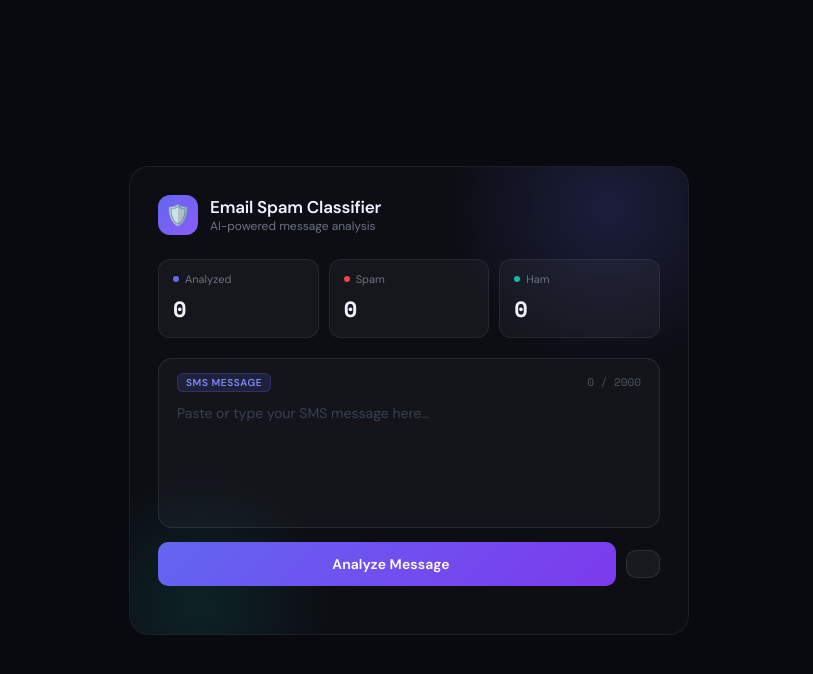
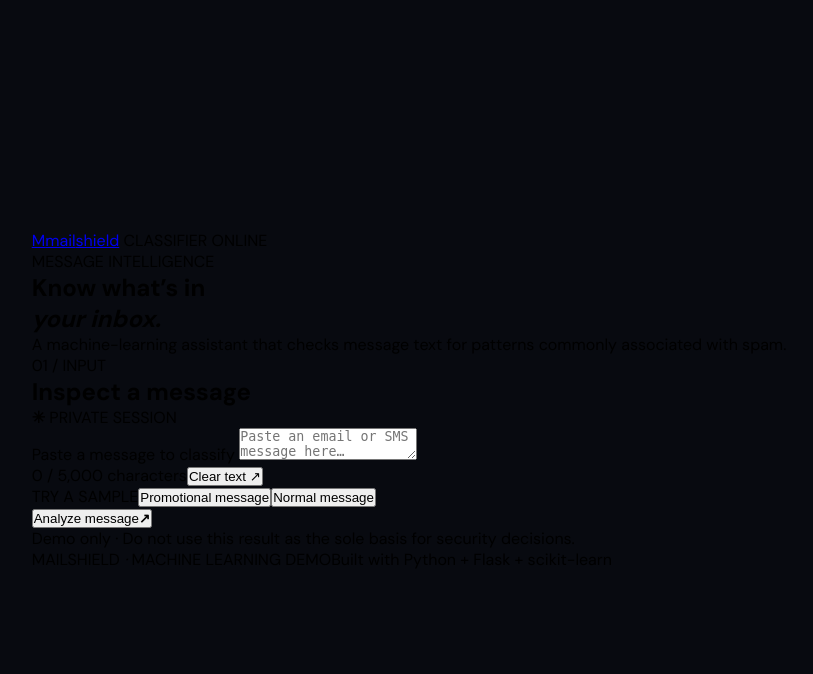
Before and after one commit to miank55/email_spam_classifier, a Flask app: page / in a window 1280 px wide. Shown: the top 674 px of the page, without its empty margins (231-1044 px from the left). Run offline with Flask 3, Linux system fonts and the light colour scheme; parts of the project's set-up code (start-up, migrations or seed data) failed here and were passed over; some libraries are stand-ins or nearby versions.

Commit message:
Refresh MailShield interface

```diff
--- a/templates/index.html
+++ b/templates/index.html
@@ -1,86 +1,39 @@
-<!DOCTYPE html>
+<!doctype html>
 <html lang="en">
 <head>
-  <meta charset="UTF-8" />
-  <meta name="viewport" content="width=device-width, initial-scale=1.0"/>
-  <title>SMS Spam Classifier</title>
+  <meta charset="utf-8"><meta name="viewport" content="width=device-width, initial-scale=1">
+  <meta name="theme-color" content="#0b1220">
+  <meta name="description" content="MailShield email and SMS spam classification demo powered by machine learning.">
+  <title>MailShield | Message Intelligence</title>
+  <link rel="preconnect" href="https://fonts.googleapis.com">
+  <link rel="preconnect" href="https://fonts.gstatic.com" crossorigin>
+  <link href="https://fonts.googleapis.com/css2?family=DM+Sans:wght@400;500;600;700&family=Space+Grotesk:wght@500;600;700&display=swap" rel="stylesheet">
   <link rel="stylesheet" href="{{ url_for('static', filename='style.css') }}">
-  <link rel="stylesheet" href="https://cdn.jsdelivr.net/npm/@tabler/icons-webfont@2.47.0/tabler-icons.min.css">
-  <link href="https://fonts.googleapis.com/css2?family=DM+Sans:ital,wght@0,300;0,400;0,500;0,600;1,400&family=Space+Mono:wght@400;700&display=swap" rel="stylesheet">
 </head>
 <body>
-
-  <div class="sc-root">
-
-    <!-- Header -->
-    <div class="sc-header">
-      <div class="sc-logo">🛡️</div>
-      <div class="sc-title-group">
-        <h1>Email Spam Classifier</h1>
-        <p>AI-powered message analysis</p>
-      </div>
-    </div>
-
-    <!-- Stats -->
-    <div class="sc-stats">
-      <div class="sc-stat">
-        <div class="sc-stat-label">
-          <span class="sc-stat-dot" style="background:#6366f1;"></span> Analyzed
-        </div>
-        <div class="sc-stat-val" id="stat-total">0</div>
-      </div>
-      <div class="sc-stat">
-        <div class="sc-stat-label">
-          <span class="sc-stat-dot" style="background:#ef4444;"></span> Spam
-        </div>
-        <div class="sc-stat-val" id="stat-spam">0</div>
-      </div>
-      <div class="sc-stat">
-        <div class="sc-stat-label">
-          <span class="sc-stat-dot" style="background:#14b8a6;"></span> Ham
-        </div>
-        <div class="sc-stat-val" id="stat-ham">0</div>
-      </div>
-    </div>
-
-    <!-- Input Area -->
-    <div class="sc-input-area" id="input-area">
-      <div class="sc-input-top">
-        <span class="sc-input-badge">SMS MESSAGE</span>
-        <span class="sc-char-count" id="char-count">0 / 2000</span>
-      </div>
-      <textarea
-        class="sc-textarea"
-        id="message"
-        placeholder="Paste or type your SMS message here..."
-        maxlength="2000"
-        aria-label="SMS message input"
-      ></textarea>
-    </div>
-
-    <!-- Action Buttons -->
-    <div class="sc-actions">
-      <button class="sc-btn-primary" onclick="predictSpam()" id="predict-btn">
-        <i class="ti ti-shield-check"></i>
-        Analyze Message
-      </button>
-      <button class="sc-btn-clear" onclick="clearInput()" title="Clear">
-        <i class="ti ti-x"></i>
-      </button>
-    </div>
-
-    <!-- Result -->
-    <div id="result"></div>
-
-    <!-- History -->
-    <div class="sc-history" id="history-section" style="display:none;">
-      <div class="sc-history-title">Recent scans</div>
-      <div class="sc-history-list" id="history-list"></div>
-    </div>
-
-  </div>
-
+  <div class="ambient ambient-one"></div><div class="ambient ambient-two"></div>
+  <main class="shell">
+    <nav class="topbar">
+      <a class="brand" href="/" aria-label="MailShield home"><span class="brand-mark">M</span><span>mail<span class="brand-accent">shield</span></span></a>
+      <span class="status"><i></i> CLASSIFIER ONLINE</span>
+    </nav>
+    <section class="hero">
+      <div class="eyebrow"><span></span> MESSAGE INTELLIGENCE</div>
+      <h1>Know what’s in<br><em>your inbox.</em></h1>
+      <p class="intro">A machine-learning assistant that checks message text for patterns commonly associated with spam.</p>
+    </section>
+    <section class="workspace">
+      <div class="workspace-head"><div><span class="section-kicker">01 / INPUT</span><h2>Inspect a message</h2></div><span class="secure-label"> <b>✳</b> PRIVATE SESSION</span></div>
+      <label class="sr-only" for="message">Paste a message to classify</label>
+      <textarea id="message" maxlength="5000" placeholder="Paste an email or SMS message here…&#10;&#10;Example: Congratulations! You have been selected for a reward. Click the link now." spellcheck="true"></textarea>
+      <div class="input-meta"><span id="char-count">0 / 5,000 characters</span><button class="text-button" id="clear-btn" type="button">Clear text <span>↗</span></button></div>
+      <div class="samples"><span>TRY A SAMPLE</span><button type="button" class="sample" data-sample="Congratulations! You have won a free gift card. Claim your prize now by clicking this link!">Promotional message</button><button type="button" class="sample" data-sample="Hi, are we still meeting at the library tomorrow at 10 AM? Please let me know.">Normal message</button></div>
+      <button id="predict-btn" class="analyze-btn" type="button"><span>Analyze message</span><b>↗</b></button>
+      <p class="disclaimer">Demo only · Do not use this result as the sole basis for security decisions.</p>
+      <section id="result" class="result-slot" aria-live="polite"></section>
+    </section>
+    <footer><span>MAILSHIELD <i>·</i> MACHINE LEARNING DEMO</span><span>Built with Python + Flask + scikit-learn</span></footer>
+  </main>
   <script src="{{ url_for('static', filename='script.js') }}"></script>
-
 </body>
 </html>
```
